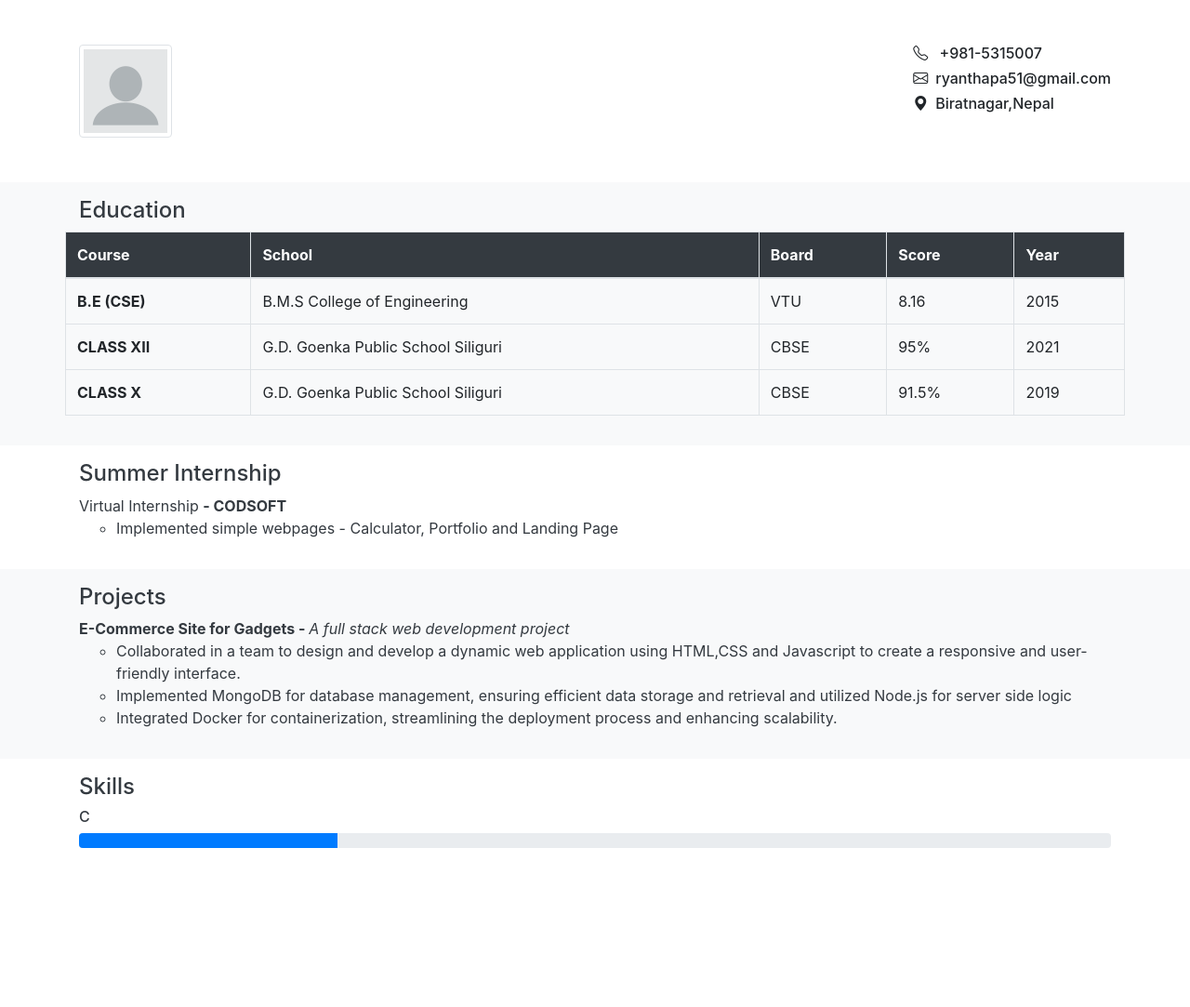
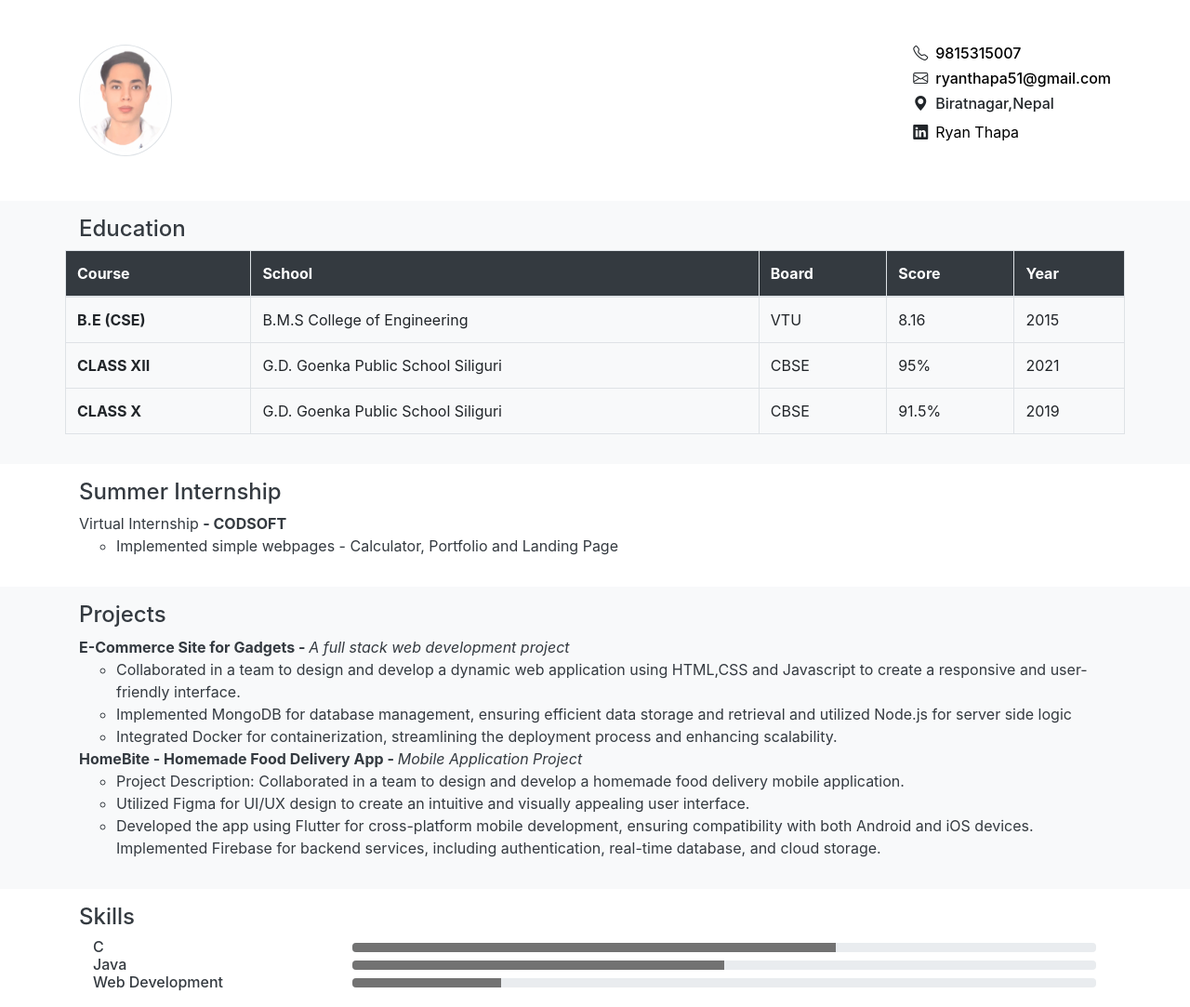
Before and after one commit to ryanthapa/Learn-Bootstrap, a plain HTML site: page Portfolio-Page/index.html in a window 1280 px wide. Shown: the whole page at 93% size. Before the commit the page ends 928 px from the top, so only its background shows below. Drawn offline with nearby package versions, Linux system fonts and the light colour scheme.

Commit message:
commit day 1

```diff
--- /dev/null
+++ b/Portfolio-Page/assets/css/style.css
@@ -0,0 +1,9 @@
+a{
+    color: black;
+    cursor: pointer;
+    text-decoration: none;
+}
+a:hover{
+    text-decoration: none;
+    color: rgb(76, 84, 63);
+}
--- a/Portfolio-Page/index.html
+++ b/Portfolio-Page/index.html
@@ -4,20 +4,25 @@
     <meta charset="utf-8">
     <meta name="viewport" content="width=device-width, initial-scale=1">
     <title>Bootstrap demo</title>
+    <!-- Bootstrap CSS -->
     <link rel="stylesheet" href="https://cdn.jsdelivr.net/npm/bootstrap@4.6.2/dist/css/bootstrap.min.css" integrity="sha384-xOolHFLEh07PJGoPkLv1IbcEPTNtaed2xpHsD9ESMhqIYd0nLMwNLD69Npy4HI+N" crossorigin="anonymous">
+    <!-- Icons  -->
     <link rel="stylesheet" href="https://cdnjs.cloudflare.com/ajax/libs/bootstrap-icons/1.11.3/font/bootstrap-icons.min.css" integrity="sha512-dPXYcDub/aeb08c63jRq/k6GaKccl256JQy/AnOq7CAnEZ9FzSL9wSbcZkMp4R26vBsMLFYH4kQ67/bbV8XaCQ==" crossorigin="anonymous" referrerpolicy="no-referrer" />
+    <!-- Custom CSS -->
+    <link rel="stylesheet" href="assets/css/style.css">
 
   </head>
   <body>
     <main>
         <section class="container my-5 d-flex justify-content-between">
             <div>
-                <img width= 100 src="assets/profilephoto.webp" alt="..." class="img-thumbnail">
+                <img width= 100 src="assets/Profile.png" alt="..." class="img-thumbnail rounded-circle">
             </div>
             <div>
-                <p class="h6"><i class="bi bi-telephone pr-2"></i> +981-5315007</p>
-                <p class="h6"><i class="bi bi-envelope pr-2"></i>ryanthapa51@gmail.com</p>
+                <p class="h6"><i class="bi bi-telephone pr-2"></i><a href="tel:+9779815315007">9815315007</a></p>
+                <p class="h6"><i class="bi bi-envelope pr-2"></i><a href="mailto:ryanthapa51@gmail.com">ryanthapa51@gmail.com</a></p>
                 <p class="h6"><i class="bi bi-geo-alt-fill pr-2"></i>Biratnagar,Nepal</p>
+                <i class="bi bi-linkedin pr-2"></i><a target="_blank" href="https://www.linkedin.com/public-profile/settings?trk=d_flagship3_profile_self_view_public_profile">Ryan Thapa</a>
             </div>
         </section>
         <section class="container-fluid p-3 bg-light text-dark">
@@ -85,23 +90,40 @@
                         <li>Integrated Docker for containerization, streamlining the deployment process and enhancing scalability.</li>
                       </ul>
                     </li>
+                    <li><strong>HomeBite - Homemade Food Delivery App - </strong><em>Mobile Application Project</em>
+                    </li>
+                      <ul>
+                        <li>Project Description: Collaborated in a team to design and develop a homemade food delivery mobile application.
+                        </li>
+                        <li>Utilized Figma for UI/UX design to create an intuitive and visually appealing user interface.
+                        </li>
+                        <li>Developed the app using Flutter for cross-platform mobile development, ensuring compatibility with both Android and iOS devices. Implemented Firebase for backend services, including authentication, real-time database, and cloud storage.</li>
+                      </ul>
+                    </li>
                 </ul>
             </div>
         </section>
         <section class="container-fluid p-3 text-dark">
+            <h4 class="container">Skills</h4>
             <div class="container">
-                <h4>Skills</h4>
-                <span>
-                    <p class="h6">C</p>
-                </span>
-                <span>
-                    <div class="progress">
-                        <div class="progress-bar" role="progressbar" style="width: 25%" aria-valuenow="25" aria-valuemin="0" aria-valuemax="100"></div>
+                <div class="d-flex align-items-center">
+                    <p class="h6 mb-0 col-md-3">C</p>
+                    <div class="progress flex-grow-1 mx-3" style="height: 10px;">
+                        <div class="progress-bar" role="progressbar" style="width: 65%; background-color: #727272;" aria-valuenow="90" aria-valuemin="0" aria-valuemax="100"></div>
                     </div>
-                </span>
-
-
-
+                </div>
+                <div class="d-flex align-items-center">
+                    <p class="h6 mb-0 col-md-3">Java</p>
+                    <div class="progress flex-grow-1 mx-3" style="height: 10px;">
+                        <div class="progress-bar" role="progressbar" style="width: 50%; background-color: #727272;" aria-valuenow="90" aria-valuemin="0" aria-valuemax="100"></div>
+                    </div>
+                </div>
+                <div class="d-flex align-items-center">
+                    <p class="h6 mb-0 col-md-3">Web Development</p>
+                    <div class="progress flex-grow-1 mx-3" style="height: 10px;">
+                        <div class="progress-bar" role="progressbar" style="width: 20%; background-color: #727272;" aria-valuenow="90" aria-valuemin="0" aria-valuemax="100"></div>
+                    </div>
+                </div>
             </div>
         </section>
         <script src="https://cdn.jsdelivr.net/npm/bootstrap@5.3.3/dist/js/bootstrap.bundle.min.js" integrity="sha384-YvpcrYf0tY3lHB60NNkmXc5s9fDVZLESaAA55NDzOxhy9GkcIdslK1eN7N6jIeHz" crossorigin="anonymous">
```
Also changed, not shown: Portfolio-Page/assets/Profile.png (added), 2 other files.
